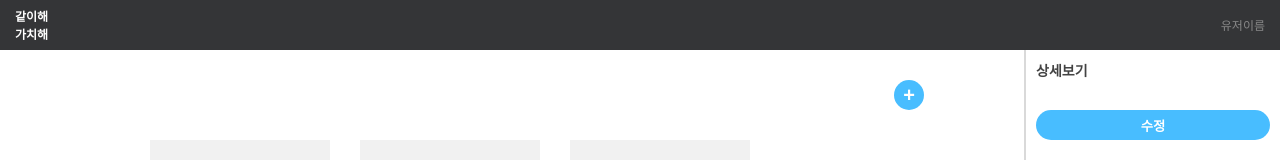
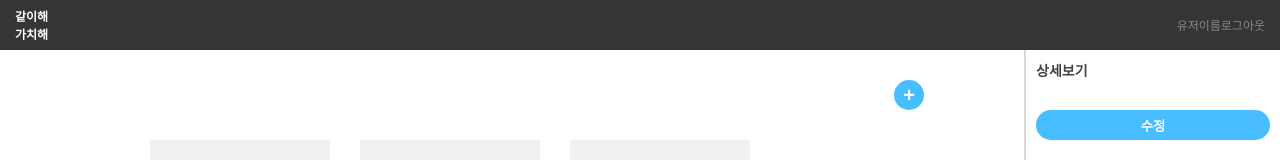
Before and after one commit to kokiok3/wanted-pre-onboarding-challenge-fe-1, a React (Create React App) app: page /home in a window 1280 px wide. Shown: the top 160 px of the page. Built offline with nearby package versions, Linux system fonts and the light colour scheme.

Commit message:
Fix: Home.js : 로그아웃 기능 추가

```diff
--- a/src/Home.js
+++ b/src/Home.js
@@ -1,11 +1,19 @@
 import style from './Home.module.css';
 
 function Home() {
+    const logout = ()=>{
+        console.log('by')
+        window.localStorage.removeItem('token');
+        document.location.pathname = '/';
+    }
     return (
         <div className={style.home}>
             <header>
                 <h1><div>같이해</div><div>가치해</div></h1>
-                <div>유저이름</div>
+                <div>
+                    <span>유저이름</span>
+                    <span className={style.logout} onClick={logout}>로그아웃</span>
+                </div>
             </header>
             <main>
                 <section>
```
